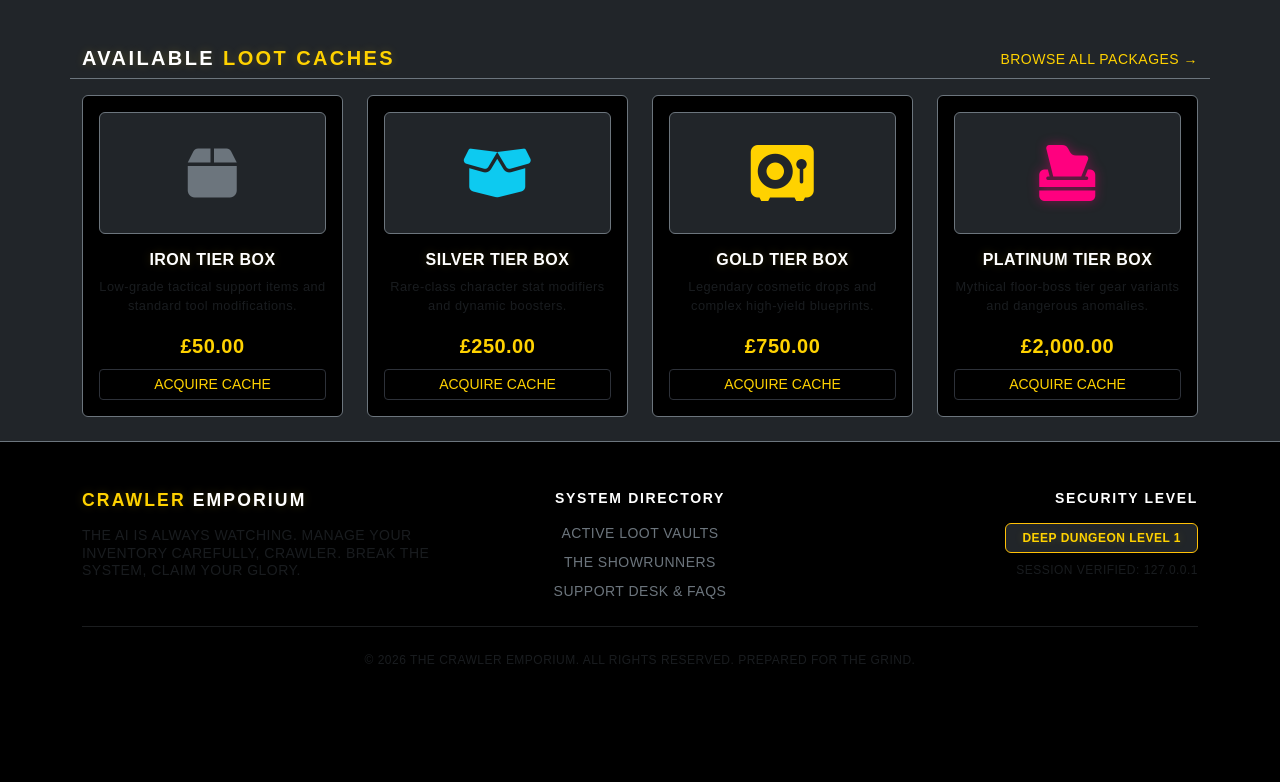
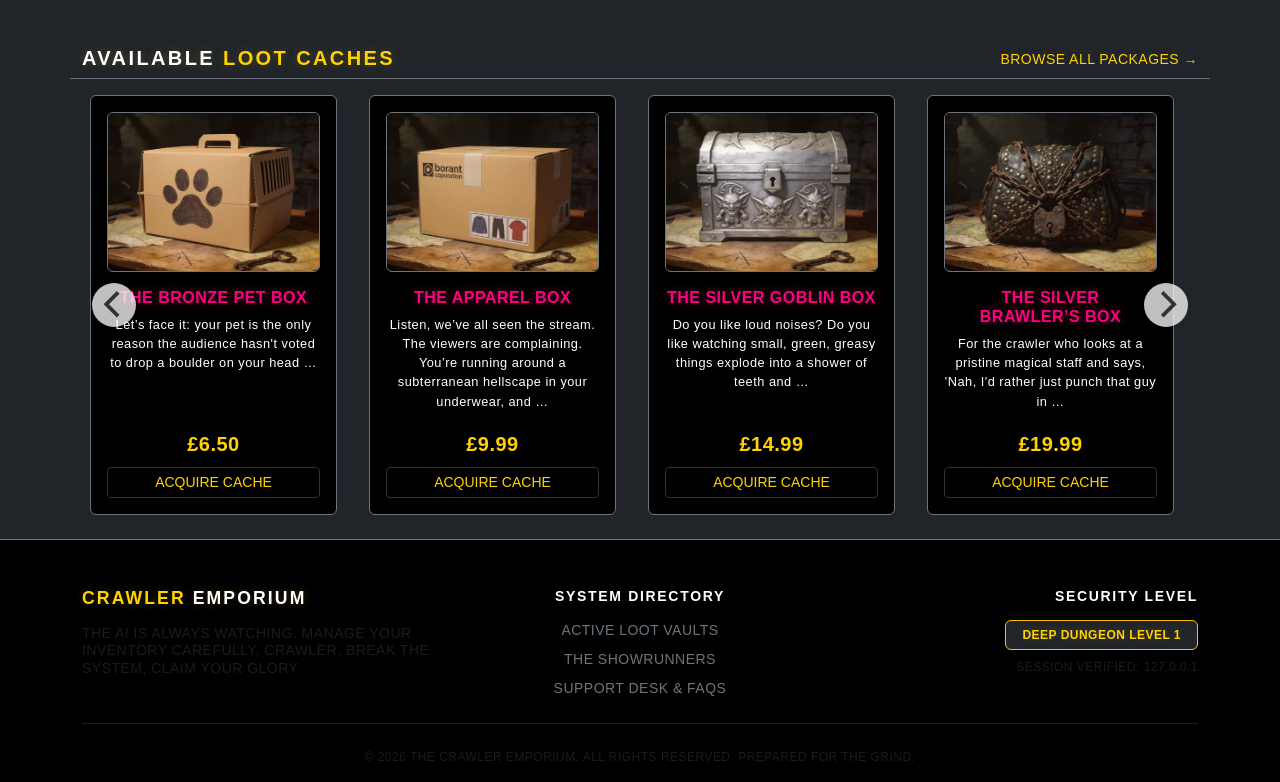
Before and after one commit to MrsG33k/CI-MS4-CrawlerEmporium, a Django app: page / in a window 1280 px wide. Shown: the part 639-1421 px from the top of the page. Before the commit the page ends 1303 px from the top, so only its background shows below. Run offline with Django 5.2, Linux system fonts and the light colour scheme; data comes from the database, SQL or seed files in the repository; some libraries are stand-ins or nearby versions; some web fonts are replaced.

Commit message:
Add: Created carousel of Lootboxes on index.html using Flickity carousel.

```diff
--- a/home/templates/home/index.html
+++ b/home/templates/home/index.html
@@ -69,77 +69,49 @@
             <h4 class="logo-font text-white m-0 text-uppercase tracking-wider fs-5">
                 Available <span class="text-warning">Loot Caches</span>
             </h4>
-            <a href="#" class="text-decoration-none text-warning font-sub small text-muted-hover">Browse All Packages &rarr;</a>
+            <a href="{% url 'products' %}" class="text-decoration-none text-warning font-sub small text-muted-hover">Browse All Packages &rarr;</a>
         </div>
     </div>
+    <div class="loot-carousel w-100" data-flickity='{ "cellAlign": "left", "contain": true, "prevNextButtons": true, "pageDots": false, "autoPlay": 4000, "wrapAround": true }'>
+        {% for product in products %}
+            <div class="carousel-cell px-2 col-12 col-sm-6 col-md-4 col-xl-3">
+                <div class="bg-black border border-secondary rounded-2 p-3 h-100 d-flex flex-column justify-content-between text-center me-3">
+                    <div>
+                        <div class="bg-dark p-0 rounded-2 mb-3 border border-secondary border-opacity-20 overflow-hidden d-flex align-items-center justify-content-center" style="height: 160px;">
+                            {% if product.image %}
+                                <img class="img-fluid h-100 w-100" src="{{ product.image.url }}" alt="{{ product.name }}" style="object-fit: cover;">
+                            {% else %}
+                                <i class="fas fa-box text-secondary display-4 my-2"></i>
+                            {% endif %}
+                        </div>
 
-    <div class="row row-cols-1 row-cols-md-2 row-cols-xl-4 g-4">
+                        <h5 class="logo-font text-pink fs-6 text-uppercase m-0">{{ product.name }}</h5>
 
-        <div class="col">
-            <div class="bg-black border border-secondary rounded-2 p-3 h-100 d-flex flex-column justify-content-between text-center">
-                <div>
-                    <div class="bg-dark p-4 rounded-2 mb-3 border border-secondary border-opacity-20">
-                        <i class="fas fa-box text-secondary display-4 my-2"></i>
+                        <p class="text-white font-inter my-2" style="font-size: 0.8rem;">
+                            {{ product.ai_flavour_text|truncatewords:20 }}
+                        </p>
                     </div>
-                    <h5 class="logo-font text-white fs-6 text-uppercase m-0">Iron Tier Box</h5>
-                    <p class="text-muted font-inter my-2" style="font-size: 0.8rem;">Low-grade tactical support items and standard tool modifications.</p>
-                </div>
-                <div>
-                    <span class="text-warning font-sub fs-5 d-block my-2 fw-bold">£50.00</span>
-                    <button class="btn btn-sm btn-outline-warning w-100 font-sub tracking-wide">Acquire Cache</button>
+
+                    <div>
+                        <span class="text-warning font-sub fs-5 d-block my-2 fw-bold">£{{ product.price }}</span>
+
+                        <form class="form" action="{% url 'add_to_backpack' product.id %}" method="POST">
+                            {% csrf_token %}
+                            <button type="submit" class="btn btn-sm btn-outline-warning w-100 font-sub tracking-wide">
+                                Acquire Cache
+                            </button>
+                            <input type="hidden" name="redirect_url" value="{{ request.path }}">
+                        </form>
+                    </div>
                 </div>
             </div>
-        </div>
-
-        <div class="col">
-            <div class="bg-black border border-secondary rounded-2 p-3 h-100 d-flex flex-column justify-content-between text-center">
-                <div>
-                    <div class="bg-dark p-4 rounded-2 mb-3 border border-secondary border-opacity-20">
-                        <i class="fas fa-box-open text-info display-4 my-2"></i>
-                    </div>
-                    <h5 class="logo-font text-white fs-6 text-uppercase m-0">Silver Tier Box</h5>
-                    <p class="text-muted font-inter my-2" style="font-size: 0.8rem;">Rare-class character stat modifiers and dynamic boosters.</p>
-                </div>
-                <div>
-                    <span class="text-warning font-sub fs-5 d-block my-2 fw-bold">£250.00</span>
-                    <button class="btn btn-sm btn-outline-warning w-100 font-sub tracking-wide">Acquire Cache</button>
-                </div>
+        {% empty %}
+            <div class="col-12 text-center my-5">
+                <p class="text-muted font-inter">No loot boxes detected in the current sector.</p>
             </div>
-        </div>
-
-        <div class="col">
-            <div class="bg-black border border-secondary rounded-2 p-3 h-100 d-flex flex-column justify-content-between text-center">
-                <div>
-                    <div class="bg-dark p-4 rounded-2 mb-3 border border-secondary border-opacity-20">
-                        <i class="fas fa-vault text-warning display-4 my-2"></i>
-                    </div>
-                    <h5 class="logo-font text-white fs-6 text-uppercase m-0">Gold Tier Box</h5>
-                    <p class="text-muted font-inter my-2" style="font-size: 0.8rem;">Legendary cosmetic drops and complex high-yield blueprints.</p>
-                </div>
-                <div>
-                    <span class="text-warning font-sub fs-5 d-block my-2 fw-bold">£750.00</span>
-                    <button class="btn btn-sm btn-outline-warning w-100 font-sub tracking-wide">Acquire Cache</button>
-                </div>
-            </div>
-        </div>
-
-        <div class="col">
-            <div class="bg-black border border-secondary rounded-2 p-3 h-100 d-flex flex-column justify-content-between text-center">
-                <div>
-                    <div class="bg-dark p-4 rounded-2 mb-3 border border-secondary border-opacity-20">
-                        <i class="fas fa-box-tissue text-pink display-4 my-2"></i>
-                    </div>
-                    <h5 class="logo-font text-white fs-6 text-uppercase m-0">Platinum Tier Box</h5>
-                    <p class="text-muted font-inter my-2" style="font-size: 0.8rem;">Mythical floor-boss tier gear variants and dangerous anomalies.</p>
-                </div>
-                <div>
-                    <span class="text-warning font-sub fs-5 d-block my-2 fw-bold">£2,000.00</span>
-                    <button class="btn btn-sm btn-outline-warning w-100 font-sub tracking-wide">Acquire Cache</button>
-                </div>
-            </div>
-        </div>
-
+        {% endfor %}
     </div>
 
 </div>
+
 {% endblock %}
--- a/home/views.py
+++ b/home/views.py
@@ -1,7 +1,14 @@
 from django.shortcuts import render
-
-# Create your views here.
+from lootboxes.models import Product
 
 def index(request):
-    """ A view to return the index page"""
-    return render(request, 'home/index.html')
+    """ A view to return the index page with dynamic loot boxes """
+
+    # Fetch all the loot
+    products = Product.objects.all()
+
+    context = {
+        'products': products,
+    }
+
+    return render(request, 'home/index.html', context)
--- a/static/css/base.css
+++ b/static/css/base.css
@@ -398,3 +398,23 @@ body {
 .ai-toast-subtext {
     letter-spacing: 0.5px !important;
 }
+
+/* Flickity CSS Styling */
+.carousel-cell { height: 100%; }
+
+/* Force the cells and slider canvas to have a visible, standard uniform layout structure */
+.loot-carousel .carousel-cell {
+    width: 100%;
+    min-height: 420px;
+}
+
+/* Ensure cards are visible on tablet up */
+@media (min-width: 576px) {
+    .loot-carousel .carousel-cell { width: 50%; }
+}
+@media (min-width: 768px) {
+    .loot-carousel .carousel-cell { width: 33.33%; }
+}
+@media (min-width: 1200px) {
+    .loot-carousel .carousel-cell { width: 25%; }
+}
--- a/templates/base.html
+++ b/templates/base.html
@@ -12,23 +12,32 @@
     {% block extra_meta %}{% endblock %}
 
     {% block corecss %}
+    <!--Bootstrap-->
     <link href="https://cdn.jsdelivr.net/npm/bootstrap@5.3.3/dist/css/bootstrap.min.css" rel="stylesheet" integrity="sha384-QWTKZyjpPEjISv5WaRU9OFeRpok6YctnYmDr5pNlyT2bRjXh0JMhjY6hW+ALEwIH" crossorigin="anonymous">
-
+    <!--Google Fonts-->
     <link rel="preconnect" href="https://fonts.googleapis.com">
     <link rel="preconnect" href="https://fonts.gstatic.com" crossorigin>
     <link href="https://fonts.googleapis.com/css2?family=Crimson+Text:ital,wght@0,400;0,600;0,700;1,400;1,600;1,700&family=Encode+Sans+Condensed:wght@100;200;300;400;500;600;700;800;900&display=swap" rel="stylesheet">
+    <!--Flickity for the carousel-->
+    <link rel="stylesheet" href="https://unpkg.com/flickity@2/dist/flickity.min.css">
+    <!--Web App CSS-->
     <link rel="stylesheet" href="{% static 'css/base.css' %}">
     {% endblock %}
 
     {% block extracss %}{% endblock %}
 
     {% block corejs %}
+    <!--Font Awesome-->
     <script src="https://kit.fontawesome.com/3ee4607b84.js" crossorigin="anonymous"></script>
+    <!--JQuery-->
     <script src="https://cdn.jsdelivr.net/npm/jquery@3.5.1/dist/jquery.min.js" integrity="sha256-9/aliU8dGd2tb6OSsuzixeV4y/faTqgFtohetphbbj0=" crossorigin="anonymous"></script>
+    <!--Bootstrap-->
     <script src="https://cdn.jsdelivr.net/npm/@popperjs/core@2.11.8/dist/umd/popper.min.js" integrity="sha384-I7E8VVD/ismYTF4hNIPjVp/Zjvgyol6VFvRkX/vR+Vc4jQkC+hVqc2pM8ODewa9r" crossorigin="anonymous"></script>
     <script src="https://cdn.jsdelivr.net/npm/bootstrap@5.3.8/dist/js/bootstrap.min.js" integrity="sha384-G/EV+4j2dNv+tEPo3++6LCgdCROaejBqfUeNjuKAiuXbjrxilcCdDz6ZAVfHWe1Y" crossorigin="anonymous"></script>
     <!--Stripe Integration-->
     <script src="https://js.stripe.com/v3/"></script>
+    <!--Flickity-->
+    <script src="https://unpkg.com/flickity@2/dist/flickity.pkgd.min.js"></script>
     {% endblock %}
 
     {% block extrajs %}{% endblock %}
```
